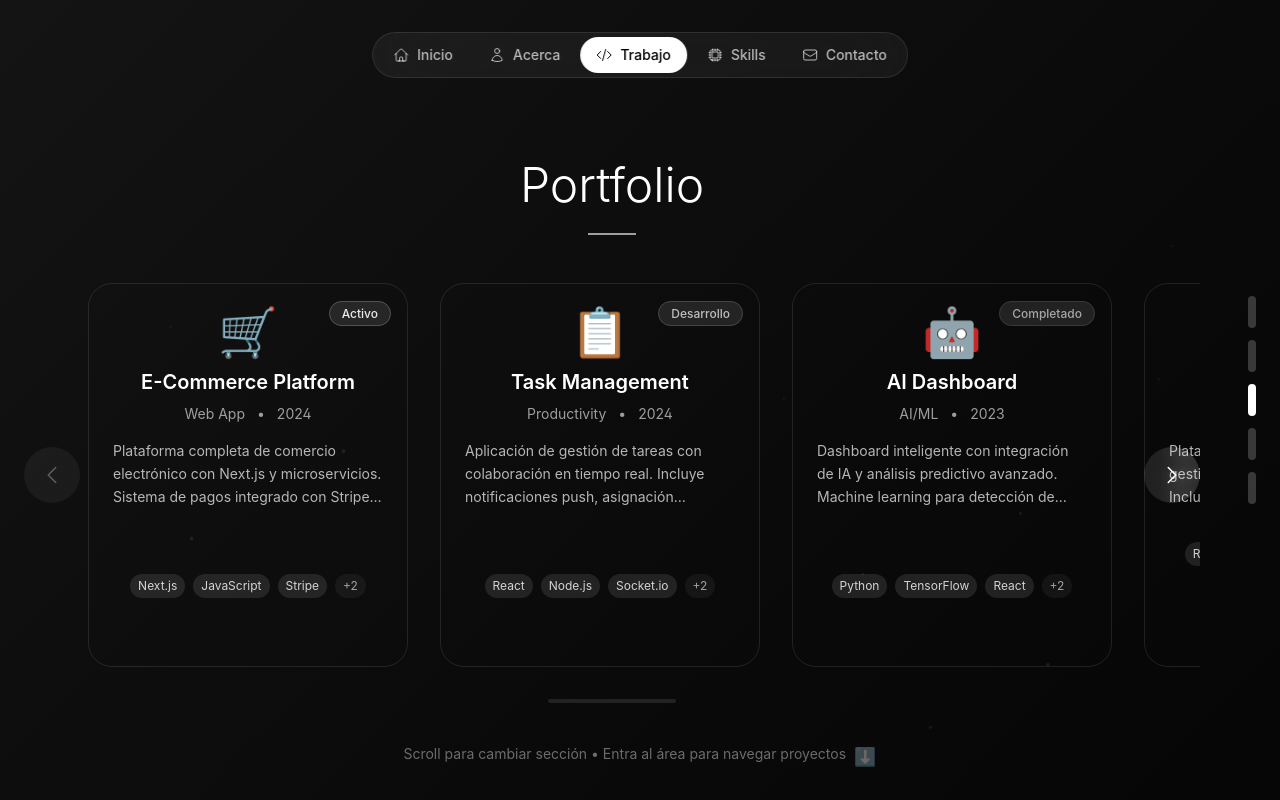
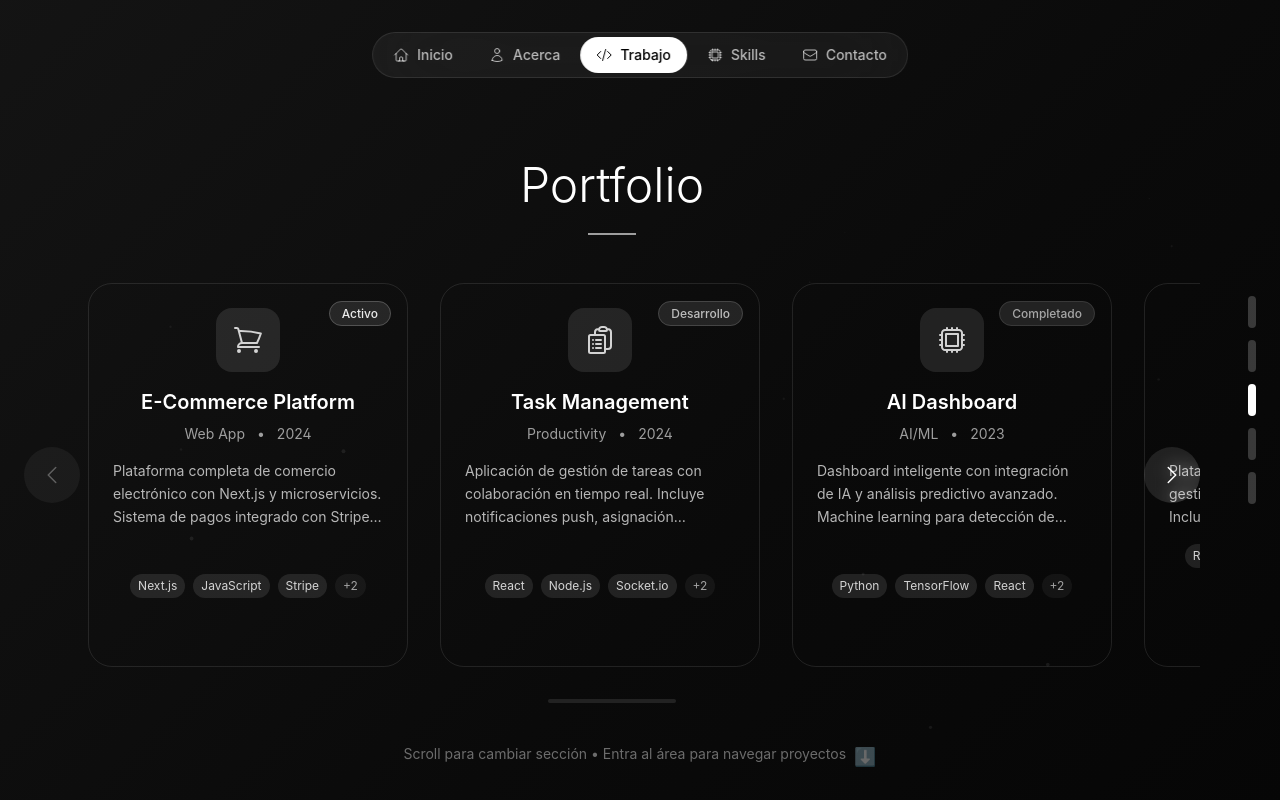
Before and after one commit to MrJohanF/mrjohanf-portfolio, a Next.js app: page / in a window 1280 px wide. Both pictures are taken after a click on the button "Ver mi trabajo". Built offline with nearby package versions, Linux system fonts and the light colour scheme.

Commit message:
Update portfolio project cards to use uniform icons instead of emojis, enhancing visual consistency. Refactor project rendering logic for improved readability and maintainability.

```diff
--- a/src/app/page.js
+++ b/src/app/page.js
@@ -12,7 +12,13 @@ import {
   ArrowTopRightOnSquareIcon,
   ChevronLeftIcon,
   ChevronRightIcon,
-  PlayIcon
+  PlayIcon,
+  ShoppingCartIcon,
+  ClipboardDocumentListIcon,
+  CpuChipIcon as AIIcon,
+  BuildingOfficeIcon,
+  CurrencyDollarIcon,
+  ChartBarIcon
 } from '@heroicons/react/24/outline'
 
 export default function Portfolio() {
@@ -111,7 +117,7 @@ export default function Portfolio() {
       status: "Activo",
       demo: "https://demo1.com",
       github: "https://github.com/mrjohanf/ecommerce",
-      image: "🛒",
+      icon: ShoppingCartIcon,
       category: "Web App"
     },
     {
@@ -123,7 +129,7 @@ export default function Portfolio() {
       status: "Desarrollo",
       demo: "https://demo2.com",
       github: "https://github.com/mrjohanf/taskmanager",
-      image: "📋",
+      icon: ClipboardDocumentListIcon,
       category: "Productivity"
     },
     {
@@ -135,7 +141,7 @@ export default function Portfolio() {
       status: "Completado",
       demo: "https://demo3.com",
       github: "https://github.com/mrjohanf/ai-dashboard",
-      image: "🤖",
+      icon: AIIcon,
       category: "AI/ML"
     },
     {
@@ -147,7 +153,7 @@ export default function Portfolio() {
       status: "Completado",
       demo: "https://demo4.com",
       github: "https://github.com/mrjohanf/realestate",
-      image: "🏠",
+      icon: BuildingOfficeIcon,
       category: "Mobile App"
     },
     {
@@ -159,7 +165,7 @@ export default function Portfolio() {
       status: "Completado",
       demo: "https://demo5.com",
       github: "https://github.com/mrjohanf/crypto-tracker",
-      image: "₿",
+      icon: CurrencyDollarIcon,
       category: "FinTech"
     },
     {
@@ -171,7 +177,7 @@ export default function Portfolio() {
       status: "Completado",
       demo: "https://demo6.com",
       github: "https://github.com/mrjohanf/social-analytics",
-      image: "📊",
+      icon: ChartBarIcon,
       category: "Analytics"
     }
   ]
@@ -401,7 +407,7 @@ export default function Portfolio() {
               </div>
             )}
 
-            {/* Sección Proyectos - SLIDER HORIZONTAL SIN OVERFLOW HIDDEN */}
+            {/* Sección Proyectos - SLIDER HORIZONTAL CON ICONOS UNIFORMES */}
             {currentSection === 'projects' && (
               <div className="animate-fade-up h-full flex flex-col">
                 {/* Header minimalista */}
@@ -461,7 +467,9 @@ export default function Portfolio() {
                       animate={{ x: -scrollX }}
                       transition={{ type: "spring", damping: 25, stiffness: 200 }}
                     >
-                      {projects.map((project, index) => (
+                      {projects.map((project, index) => {
+                        const IconComponent = project.icon
+                        return (
                           <motion.div
                             key={project.id}
                             className="flex-shrink-0 w-80 h-96 group cursor-pointer"
@@ -473,7 +481,6 @@ export default function Portfolio() {
                               damping: 20
                             }}
                           >
-                          {/* REMOVIDO overflow-hidden y ajustado el padding */}
                             <div className="w-full h-full rounded-3xl p-6 glass-minimal border border-white/10 relative group-hover:border-white/30 group-hover:bg-white/10 organic-transition">
                               {/* Sutil glow effect en hover */}
                               <div className="absolute inset-0 bg-white/5 opacity-0 group-hover:opacity-100 transition-opacity duration-500 rounded-3xl" />
@@ -496,10 +503,12 @@ export default function Portfolio() {
 
                               {/* Content */}
                               <div className="relative z-10 h-full flex flex-col">
-                              {/* Header */}
+                                {/* Header con icono uniforme */}
                                 <div className="text-center mb-4">
-                                <div className="text-5xl mb-3 group-hover:scale-110 transition-transform duration-300">
-                                  {project.image}
+                                  <div className="mb-4 flex justify-center">
+                                    <div className="w-16 h-16 rounded-2xl bg-white/10 flex items-center justify-center group-hover:bg-white/20 group-hover:scale-110 transition-all duration-300">
+                                      <IconComponent className="w-8 h-8 text-white/80 group-hover:text-white transition-colors duration-300" />
+                                    </div>
                                   </div>
                                   <h3 className="text-xl font-semibold mb-2 group-hover:text-white transition-colors duration-300">
                                     {project.title}
@@ -518,7 +527,7 @@ export default function Portfolio() {
                                   </p>
                                 </div>
 
-                              {/* Tech Stack - reducido el espacio */}
+                                {/* Tech Stack */}
                                 <div className="space-y-3">
                                   <div className="flex flex-wrap gap-2 justify-center">
                                     {project.tech.slice(0, 3).map((tech) => (
@@ -536,7 +545,7 @@ export default function Portfolio() {
                                     )}
                                   </div>
 
-                                {/* Action buttons - sin transform, solo opacity */}
+                                  {/* Action buttons */}
                                   <div className="flex space-x-2 justify-center opacity-0 group-hover:opacity-100 transition-opacity duration-300">
                                     <button
                                       onClick={(e) => {
@@ -563,7 +572,8 @@ export default function Portfolio() {
                               </div>
                             </div>
                           </motion.div>
-                      ))}
+                        )
+                      })}
                     </motion.div>
                   </div>
                 </div>
```
Lines whose indentation alone changed are shown as unchanged.
